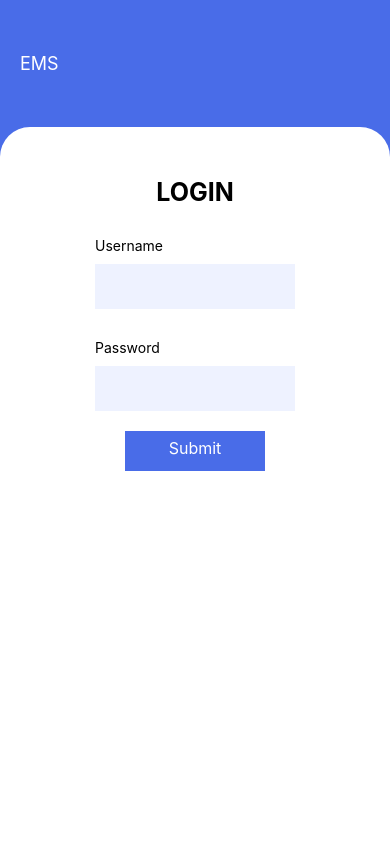
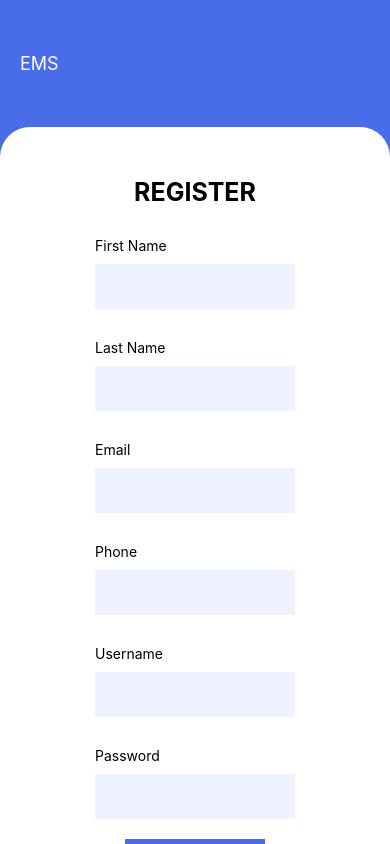
Before and after one commit to shallonkobusinge/ems-mob, a React Native app: screen /Register in a window 390 px wide. Built offline with nearby package versions, Linux system fonts and the light colour scheme.

Commit message:
feat: home page view

```diff
--- a/App.js
+++ b/App.js
@@ -11,7 +11,6 @@
 
 
 
-
 const Stack = createNativeStackNavigator();
 
 export default function App() {
@@ -19,22 +18,6 @@
     <NavigationContainer
     >
       <Stack.Navigator>
-        <Stack.Screen
-          name='Login'
-          component={Login}
-          options={{
-            title: 'Login',
-            headerShown: false
-          }}
-        />
-        {/* <Stack.Screen
-          name="Register"
-          component={Register}
-          options={{
-            title: "Register",
-            headerShown: false
-          }}
-        /> */}
 
         <Stack.Screen
           name='Home'
@@ -46,6 +29,23 @@
 
 
         />
+        <Stack.Screen
+          name="Register"
+          component={Register}
+          options={{
+            title: "Register",
+            headerShown: false
+          }}
+        />
+        <Stack.Screen
+          name='Login'
+          component={Login}
+          options={{
+            title: 'Login',
+            headerShown: false
+          }}
+        />
+
 
 
         <Stack.Screen
@@ -56,6 +56,8 @@
           name="ViewEmployees"
           component={ViewEmployees}
         />
+
+
       </Stack.Navigator>
     </NavigationContainer>
 
--- a/src/components/Button.jsx
+++ b/src/components/Button.jsx
@@ -1,7 +1,7 @@
 import { View, Text, Button, StyleSheet, TouchableOpacity } from 'react-native'
 import React from 'react'
 
-export default function ButtonComponent({ navigation, SubmitData }) {
+export default function ButtonComponent({ navigation, SubmitData, title }) {
     return (
         <View style={styles.container}>
             <TouchableOpacity
@@ -12,7 +12,7 @@
             >
                 <Text
                     style={styles.buttonText}
-                >Submit</Text>
+                >{title}</Text>
 
             </TouchableOpacity>
         </View>
--- a/src/screens/Home.jsx
+++ b/src/screens/Home.jsx
@@ -1,28 +1,46 @@
-import { View, Text, Button, StyleSheet } from 'react-native'
+import { View, Text, Button, StyleSheet, Image, TouchableOpacity } from 'react-native'
 import React from 'react'
 import Navbar from '../components/Navbar'
 
 
 export default function Home({ navigation }) {
     return (
-        <Navbar>
-            <Text>Home Page</Text>
-        </Navbar>
+        // <Navbar>
+        <View style={styles.container}>
+            <TouchableOpacity
+                style={styles.item}
+                activeOpacity={0.75}
+            >
+                <Image
+                    source={require("../../assets/images/avatar.jpg")}
+                    style={styles.image}
+                    resizeMode='contain'
+                />
+            </TouchableOpacity>
+        </View>
+        // </Navbar>
     )
 }
 
 const styles = StyleSheet.create({
     container: {
-        backgroundColor: "#496CE8",
+        height: "100%",
+        backgroundColor: "orange",
         flex: 1,
-        justifyContent: "center",
+        backgroundColor: "white",
 
 
     },
-    main: {
-        backgroundColor: "white",
-        height: "80%",
-        marginTop: 10,
-        // borderRadius: 20
+    item: {
+        flex: 1,
+        overflow: 'hidden',
+        alignItems: 'center',
+        marginTop: 100
+    },
+    image: {
+        marginTop: 30,
+        height: "30%",
+        width: "80%",
+        borderRadius: 100
     }
 })
--- a/src/screens/Login.jsx
+++ b/src/screens/Login.jsx
@@ -1,4 +1,4 @@
-import { View, Text, StyleSheet } from 'react-native';
+import { View, Text, StyleSheet, TouchableOpacity } from 'react-native';
 import React, { useState } from 'react';
 import Navbar from '../components/Navbar';
 import Input from '../components/Input';
@@ -47,7 +47,18 @@
 
                     <Button
                         SubmitData={handleSubmit}
+                        title="Submit"
                     />
+
+                    <View style={styles.redirect}>
+                        <TouchableOpacity
+                            onPress={() => { navigation.navigate("Register") }}
+                            style={styles.touchable}
+                        >
+                            <Text>Don't have an account ?  </Text>
+                            <Text style={styles.registerText}>Register</Text>
+                        </TouchableOpacity>
+                    </View>
                 </View>
             </View>
         </Navbar>
@@ -66,6 +77,19 @@
         textTransform: "uppercase",
         fontSize: 25,
         fontWeight: "bold",
+    },
+    redirect: {
+        alignItems: "center",
+        justifyContent: "center",
+        paddingTop: 20
+
+    },
+    touchable: {
+        display: "flex",
+        flexDirection: 'column'
+    },
+    registerText: {
+        color: "#496CE8"
     }
 
 })
--- a/src/screens/Register.jsx
+++ b/src/screens/Register.jsx
@@ -1,23 +1,30 @@
-import { View, Text, StyleSheet, ScrollView } from 'react-native'
+import { View, Text, StyleSheet, ScrollView, TouchableOpacity } from 'react-native'
 import React, { useState } from 'react'
 import Navbar from '../components/Navbar'
 import Input from '../components/Input'
 import Button from '../components/Button'
 import axios from 'axios'
 
-export default function Register() {
+export default function Register({ navigation }) {
     const [formData, setFormData] = useState({});
 
 
-    const handleInput = (event) => {
+    const handleInput = (name, value) => {
         setFormData({
             ...formData,
-            [event.target.name]: event.target.value
+            [name]: value
         })
     }
 
     const handleSubmit = () => {
+        axios.post("http://192.168.0.96:5000/api/v1/users/add", formData)
+            .then(response => {
+                navigation.navigate("Login")
+                console.log("Registered");
+            })
+            .catch((error) => {
 
+            })
     }
 
     return (
@@ -68,7 +75,20 @@
 
                     />
 
-                    <Button />
+                    <Button
+                        SubmitData={handleSubmit}
+                        title="Submit"
+                    />
+
+                    <View style={styles.redirect}>
+                        <TouchableOpacity
+                            onPress={() => { navigation.navigate("Login") }}
+                            style={styles.touchable}
+                        >
+                            <Text>Already have an account ?  </Text>
+                            <Text style={styles.registerText}>Login</Text>
+                        </TouchableOpacity>
+                    </View>
                 </View>
             </ScrollView>
         </Navbar>
@@ -87,6 +107,19 @@
         textTransform: "uppercase",
         fontSize: 25,
         fontWeight: "bold",
+    },
+    redirect: {
+        alignItems: "center",
+        justifyContent: "center",
+        paddingTop: 20
+
+    },
+    touchable: {
+        display: "flex",
+        flexDirection: 'column'
+    },
+    registerText: {
+        color: "#496CE8"
     }
 
 })
```
